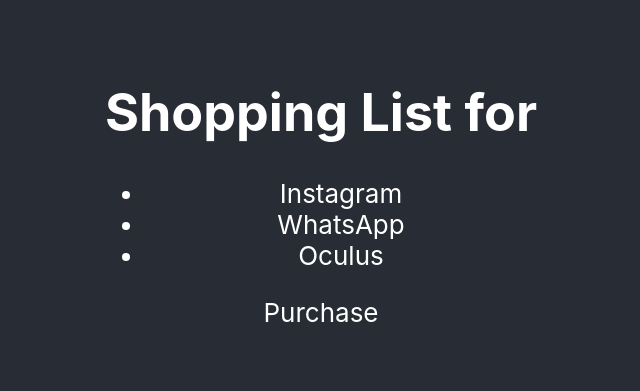
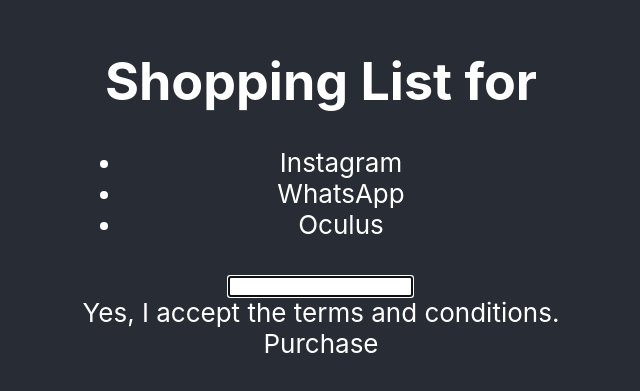
Before and after one commit to jthickens/linter-demo, a React (Create React App) app: page / in a window 1280 px wide. Shown: the part 213-604 px from the top of the page, without its empty margins (319-959 px from the left). Built offline with nearby package versions, Linux system fonts and the light colour scheme.

Commit message:
remove t&c

```diff
--- a/src/ShoppingList.js
+++ b/src/ShoppingList.js
@@ -13,7 +13,8 @@
           <li>Oculus</li>
         </ul>
         <form>
-
+          <input aria-labeledby="terms" type="checked" tabindex="1" autoFocus />
+          <div id="terms">Yes, I accept the terms and conditions.</div>
           <div role="butten" aria-disable="true">
             Purchase
           </div>
```
